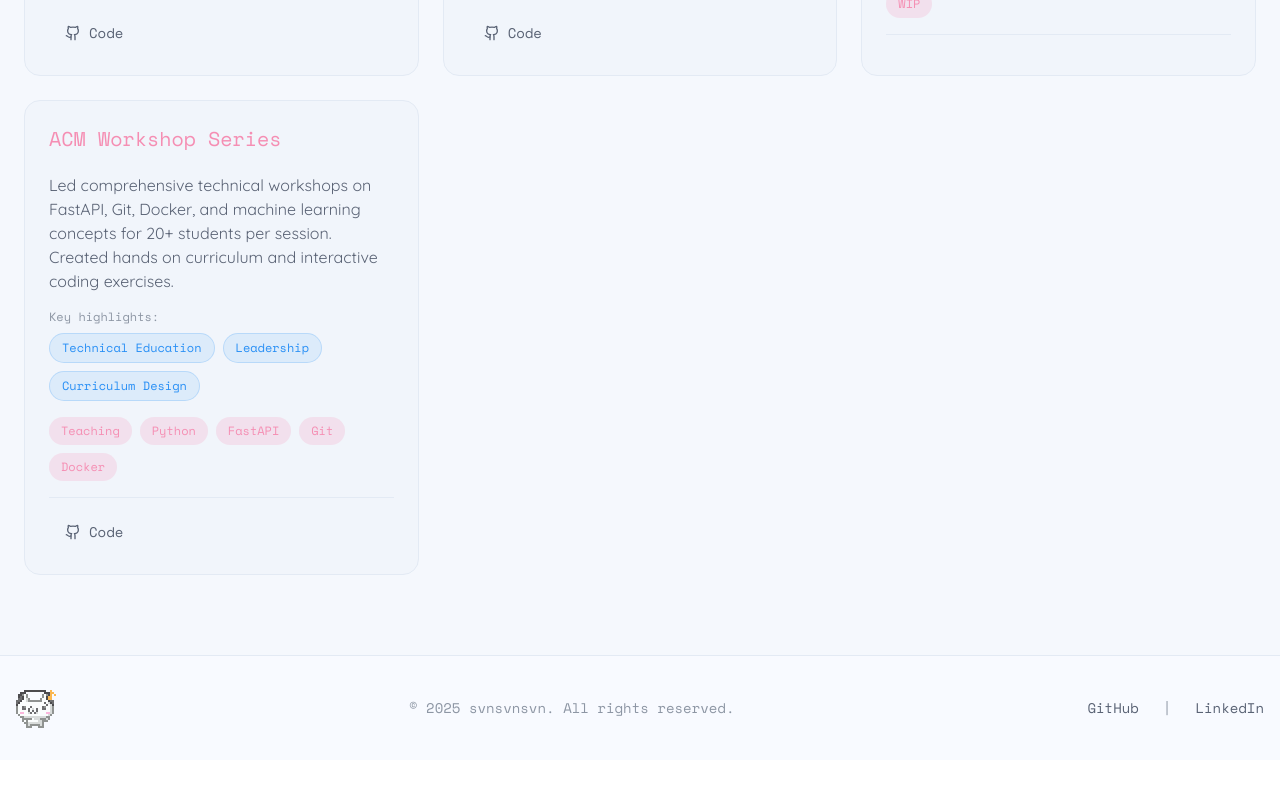
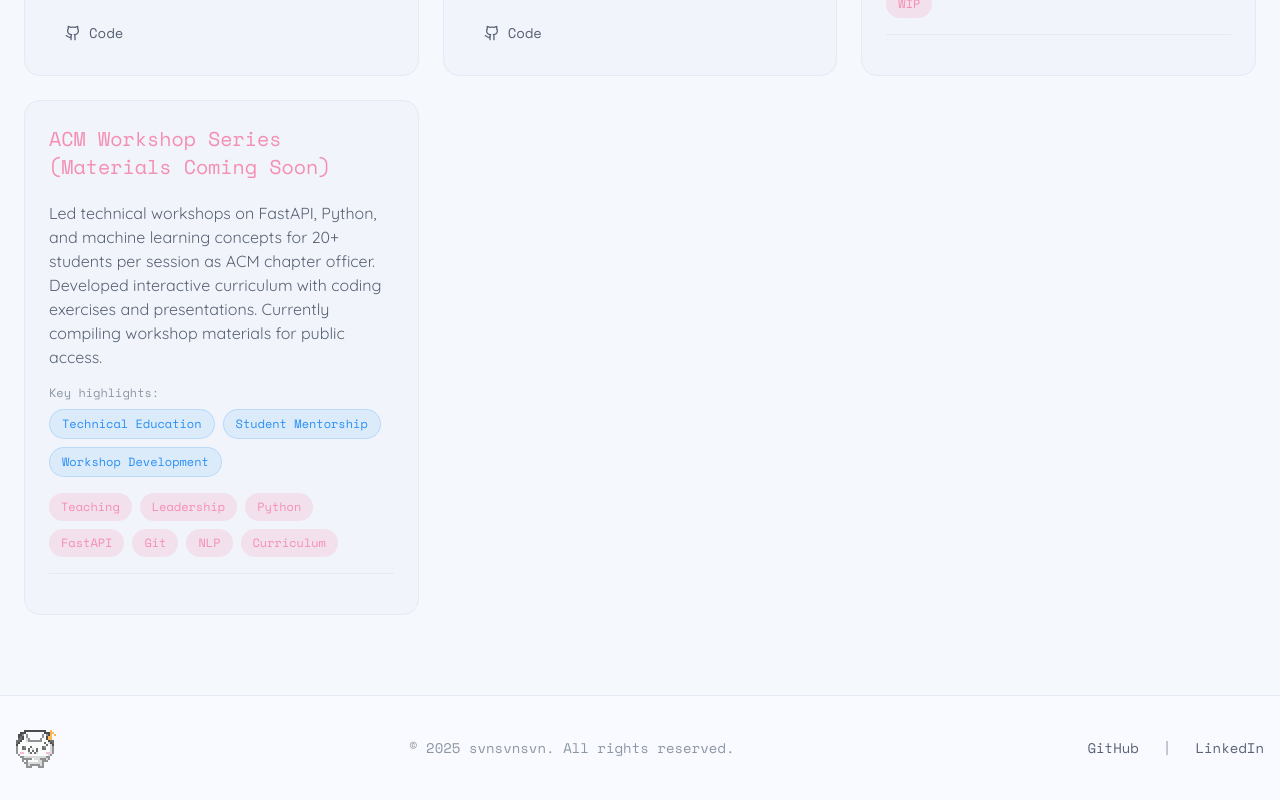
Before and after one commit to svnsvnsvn/annfolio, a React (Vite) app: page /projects in a window 1280 px wide. Shown: the part 1717-2517 px from the top of the page. Before the commit the page ends 2477 px from the top, so only its background shows below. Built offline with nearby package versions, Linux system fonts and the light colour scheme.

Commit message:
update projects

```diff
--- a/src/data/projects.js
+++ b/src/data/projects.js
@@ -77,14 +77,14 @@ export const projects = [
   },
     {
     id: 7,
-    title: "ACM Workshop Series",
+    title: "ACM Workshop Series (Materials Coming Soon)",
     description:
-      "Led comprehensive technical workshops on FastAPI, Git, Docker, and machine learning concepts for 20+ students per session. Created hands on curriculum and interactive coding exercises.",
-    github: "https://github.com/svnsvnsvn",
+      "Led technical workshops on FastAPI, Python, and machine learning concepts for 20+ students per session as ACM chapter officer. Developed interactive curriculum with coding exercises and presentations. Currently compiling workshop materials for public access.",
+    github: null,
     demo: null,
-    tags: ["Teaching", "Python", "FastAPI", "Git", "Docker"],
-    highlights: ["Technical Education", "Leadership", "Curriculum Design"],
-    // mockup: ""
+    tags: ["Teaching", "Leadership", "Python", "FastAPI", "Git", "NLP", "Curriculum"],
+    highlights: ["Technical Education", "Student Mentorship", "Workshop Development"],
+    mockup: null
   }
 
 ];
```
